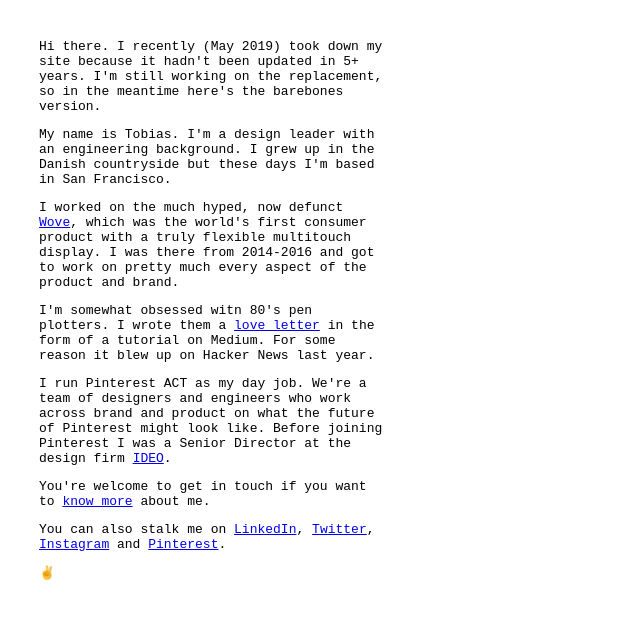
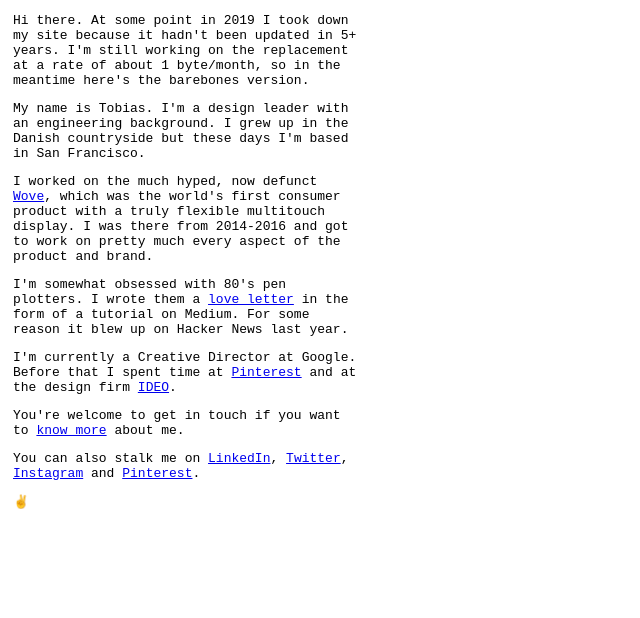
Before and after one commit to tobiastoft/barebones, a plain HTML site: page index.html in a window 1280 px wide. Shown: the whole page, without its empty margins (0-640 px from the left). Drawn offline with Linux system fonts and the light colour scheme.

Commit message:
Updated for 2021

```diff
--- a/index.html
+++ b/index.html
@@ -7,20 +7,21 @@
     <style>
         body {
             font-family: monospace;
-            margin:  3em;
+            margin:  1em;
         }
     </style>
   </head>
   <body>
     <!--
-        Wow! It's been a while since I did anything for the web that didn't include
+        It's been a while since I did anything for the web that didn't include
         hours of messing with webpack or sorting out node dependencies.
+        I almost forgot how simple the web can be.
 
-        By the way, I'm glad you're reading the code.
+        I'm glad you're reading the code -- sorry there isn't much to see here!
     -->
     <div style="max-width: 350px;">
         <p>
-            Hi there. I recently (May 2019) took down my site because it hadn't been updated in 5+ years. I'm still working on the replacement, so in the meantime here's the barebones version.
+            Hi there. At some point in 2019 I took down my site because it hadn't been updated in 5+ years. I'm still working on the replacement at a rate of about 1 byte/month, so in the meantime here's the barebones version.
         </p>
         <p>
             My name is Tobias. I'm a design leader with an engineering background. I grew up in the Danish countryside but these days I'm based in San Francisco.
@@ -29,10 +30,10 @@
             I worked on the much hyped, now defunct <a href="http://wove.rip">Wove</a>, which was the world's first consumer product with a truly flexible multitouch display. I was there from 2014-2016 and got to work on pretty much every aspect of the product and brand.
         </p>
         <p>
-            I'm somewhat obsessed witn 80's pen plotters. I wrote them a <a href="https://medium.com/@tobiastoft/an-intro-to-pen-plotters-29b6bd4327ba">love letter</a> in the form of a tutorial on Medium. For some reason it blew up on Hacker News last year.
+            I'm somewhat obsessed with 80's pen plotters. I wrote them a <a href="https://medium.com/@tobiastoft/an-intro-to-pen-plotters-29b6bd4327ba">love letter</a> in the form of a tutorial on Medium. For some reason it blew up on Hacker News last year.
         </p>
         <p>
-            I run Pinterest ACT as my day job. We're a team of designers and engineers who work across brand and product on what the future of Pinterest might look like. Before joining Pinterest I was a Senior Director at the design firm <a href="http://www.ideo.com">IDEO</a>.
+            I'm currently a Creative Director at Google. Before that I spent time at <a href="https://medium.com/pinterest-studio/applied-creative-technology-at-pinterest-c079a384b66c">Pinterest</a> and at the design firm <a href="http://www.ideo.com">IDEO</a>.
         </p>
         <p>
             You're welcome to get in touch if you want to <a href='https://www.google.com/search?q="tobias+toft"'>know more</a> about me.
```
